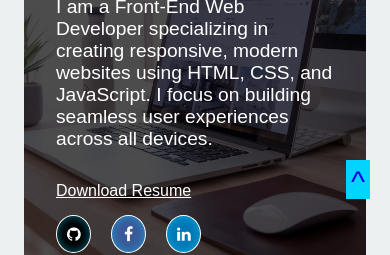
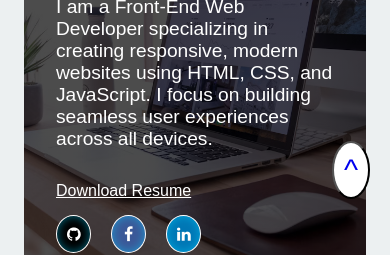
Before and after one commit to ahmadubaid061/my_portfolio, a plain HTML site: page index.html in a window 390 px wide. Shown: the part 625-880 px from the top of the page. Drawn offline with nearby package versions, Linux system fonts and the light colour scheme.

Commit message:
Update style.css

```diff
--- a/style.css
+++ b/style.css
@@ -506,15 +506,15 @@ textarea.form-control {
     position: fixed;
     bottom: 20px;
     right: 20px;
-    opacity: 0;
+
     transition: opacity 0.3s ease-in-out;
-    background-color: #00d4ff;
+    background-color: white;
     cursor: pointer;
     opacity: 1;
     font-size: 30px;
-    padding: 5px;
-    border: none;
-    padding-bottom: 0%;
+    padding: 10px;
+    border: 1 px solid #00d4ff;
+    border-radius: 50%;
   }
   #backToTopBtn a {
     text-decoration: none;
```
